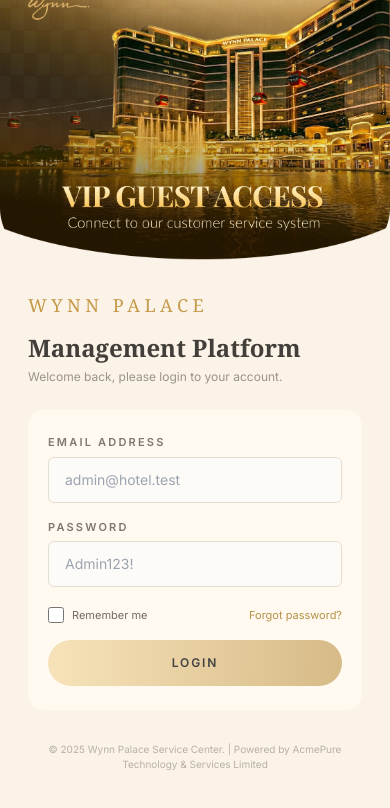
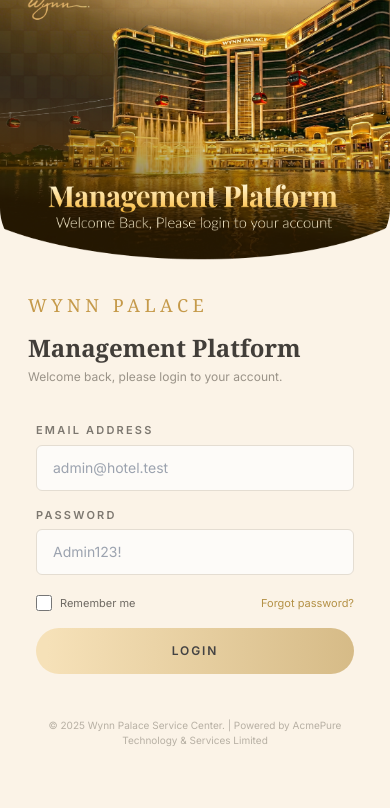
Before and after one commit to zyzhou99/call-center, a Next.js app: page /login in a window 390 px wide. Shown: the top 808 px of the page. Built offline with nearby package versions, Linux system fonts and the light colour scheme.

Commit message:
update login mobile view UI

```diff
--- a/app/login/page.tsx
+++ b/app/login/page.tsx
@@ -6,7 +6,7 @@ import { useAuth } from "@/contexts/auth-context";
 import Image from "next/image";
 import loginImg from "@/assets/login.png";
 import wynnWater from "@/assets/wynn-water.png";
-import loginMobile from "@/assets/login-mobile.png";
+import loginHotel from "@/assets/login-hotel.png";
 
 export default function LoginPage() {
   const [email, setEmail] = useState("");
@@ -65,7 +65,7 @@ export default function LoginPage() {
           <div className="relative w-full">
             <div className="relative w-full h-[260px] overflow-hidden rounded-b-[52px]">
               <Image
-                src={loginMobile}
+                src={loginHotel}
                 alt="VIP Service Center Login"
                 fill
                 priority
@@ -99,8 +99,7 @@ export default function LoginPage() {
 
             {/* 表單卡片 */}
             <div
-              className="rounded-2xl px-5 py-6"
-              style={{ backgroundColor: "#fff9f0ff" }}
+              className="rounded-2xl px-2 py-3"
             >
               <form onSubmit={handleSubmit} className="space-y-4">
                 {/* EMAIL */}
```
Also changed, not shown: assets/login-hotel.png (added), assets/login2.png (added).
